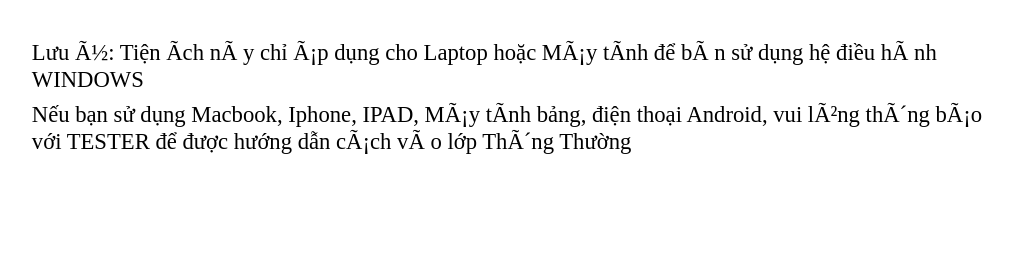
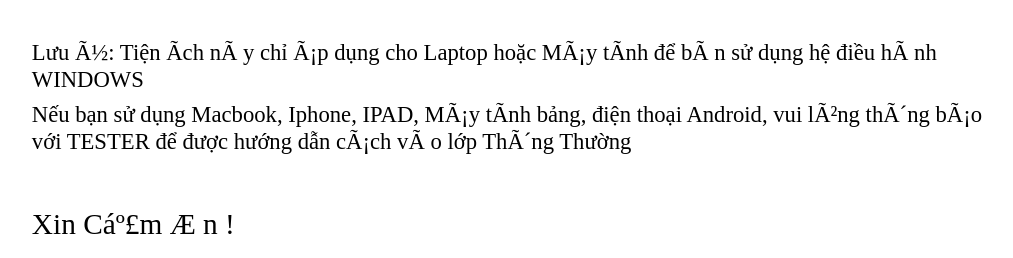
Before and after one commit to TAGTonline/myWeb, a plain HTML site: page index.html in a window 1280 px wide. Shown: the part 542-800 px from the top of the page, without its empty margins (20-1033 px from the left). Drawn offline with Linux system fonts and the light colour scheme.

Commit message:
Update index.html

```diff
--- a/index.html
+++ b/index.html
@@ -131,7 +131,7 @@ left:48px;top:48px;width:960px;height:720px'>
   <p class=MsoNormal><span lang=en-US style='font-size:22.0pt;line-height:119%;
   font-family:"Times New Roman";language:en-US'>&nbsp;</span></p>
   <p class=MsoNormal><span lang=en-US style='font-size:22.0pt;line-height:119%;
-  font-family:"Times New Roman";language:en-US'>&nbsp;</span></p>
+  font-family:"Times New Roman";language:en-US'>Xin Cảm Ơn ! &nbsp;</span></p>
   <p class=MsoNormal><span lang=en-US style='font-size:22.0pt;line-height:119%;
   font-family:"Times New Roman";language:en-US'>&nbsp;</span></p>
 
```
